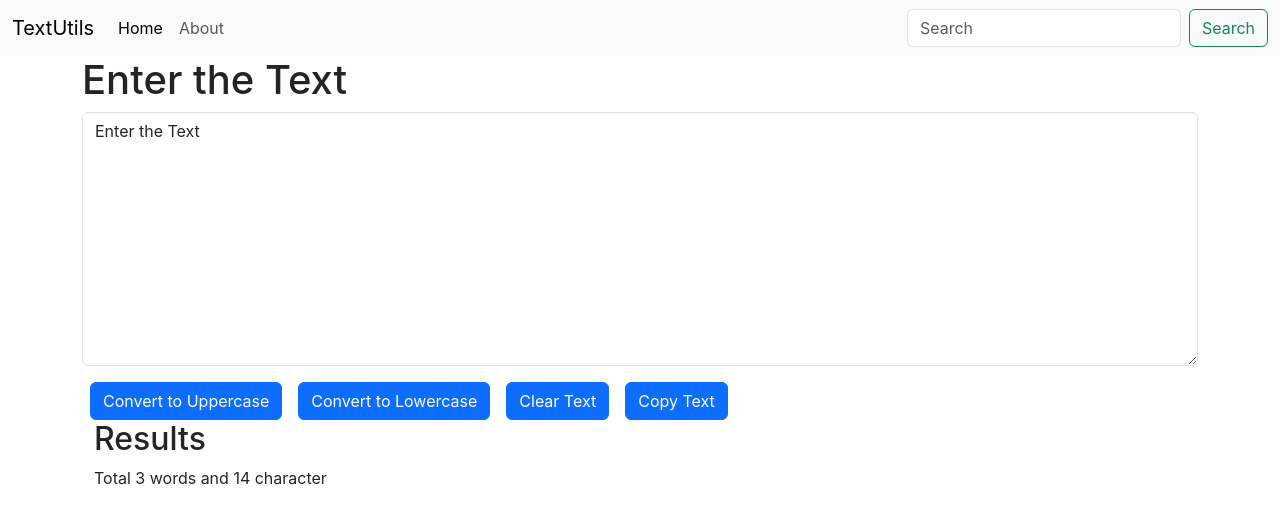
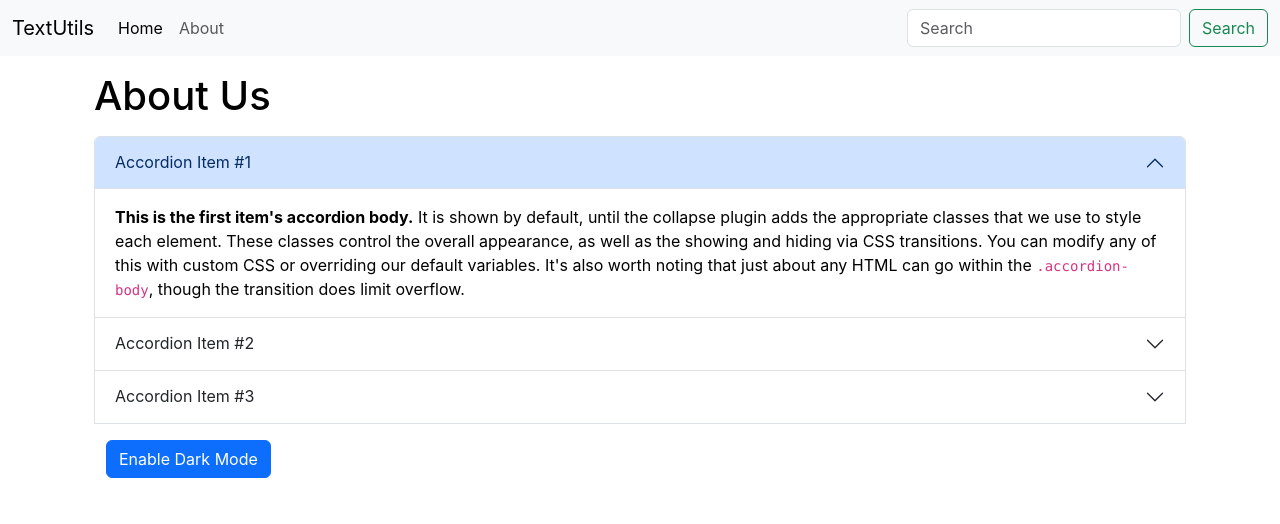
Before and after one commit to argha-paul-2002/TextUtils-App-React, a React (Create React App) app: page / in a window 1280 px wide. Shown: the top 524 px of the page. Built offline with nearby package versions, Linux system fonts and the light colour scheme.

Commit message:
About.js has been modified

```diff
--- a/src/App.js
+++ b/src/App.js
@@ -1,14 +1,16 @@
 // import logo from './logo.svg';
 import "./App.css";
+import About from "./components/About";
 import Navbar from "./components/Navbar";
-import TextForm from "./components/TextForm";
+// import TextForm from "./components/TextForm";
 
 function App() {
   return (
     <>
       <Navbar title="TextUtils" />
       <div className="container">
-        <TextForm heading="Enter the Text" />
+        {/* <TextForm heading="Enter the Text" /> */}
+        <About />
       </div>
     </>
   );
--- a/src/components/About.js
+++ b/src/components/About.js
@@ -1,18 +1,46 @@
 import React from "react";
+import { useState } from "react";
 
 export default function About() {
+
+
+    const [myStyle,setMyStyle] = useState({
+        color:'black',
+        backgroundColor: 'white'
+    })
+const [btntext, setBtnText] = useState("Enable Dark Mode");
+
+    const toggleStyle =()=>{
+        if(myStyle.color === 'black'){
+            setMyStyle({
+                color:'white',
+                backgroundColor: 'grey'
+            })
+            setBtnText("Enable Light Mode")
+        }
+        else{
+            setMyStyle({
+                color:'black',
+                backgroundColor: 'white'
+            })
+            setBtnText("Enable Dark Mode")
+        }
+
+    }
+
 return (
-<div className="container">
-    <div class="accordion" id="accordionExample">
-        <div class="accordion-item">
-            <h2 class="accordion-header">
-                <button class="accordion-button" type="button" data-bs-toggle="collapse" data-bs-target="#collapseOne"
+<div className="container" style={myStyle}>
+    <h1 className="my-3">About Us</h1>
+    <div className="accordion" id="accordionExample" style={myStyle}>
+        <div className="accordion-item" style={myStyle}>
+            <h2 className="accordion-header">
+                <button className="accordion-button" type="button" data-bs-toggle="collapse" data-bs-target="#collapseOne"
                     aria-expanded="true" aria-controls="collapseOne">
                     Accordion Item #1
                 </button>
             </h2>
-            <div id="collapseOne" class="accordion-collapse collapse show" data-bs-parent="#accordionExample">
-                <div class="accordion-body">
+            <div id="collapseOne" className="accordion-collapse collapse show" data-bs-parent="#accordionExample">
+                <div className="accordion-body" >
                     <strong>This is the first item's accordion body.</strong> It is
                     shown by default, until the collapse plugin adds the appropriate
                     classes that we use to style each element. These classes control
@@ -24,15 +52,15 @@ return (
                 </div>
             </div>
         </div>
-        <div class="accordion-item">
-            <h2 class="accordion-header">
-                <button class="accordion-button collapsed" type="button" data-bs-toggle="collapse"
+        <div className="accordion-item" style={myStyle}>
+            <h2 className="accordion-header">
+                <button className="accordion-button collapsed" type="button" data-bs-toggle="collapse"
                     data-bs-target="#collapseTwo" aria-expanded="false" aria-controls="collapseTwo">
                     Accordion Item #2
                 </button>
             </h2>
-            <div id="collapseTwo" class="accordion-collapse collapse" data-bs-parent="#accordionExample">
-                <div class="accordion-body">
+            <div id="collapseTwo" className="accordion-collapse collapse" data-bs-parent="#accordionExample">
+                <div className="accordion-body">
                     <strong>This is the second item's accordion body.</strong> It is
                     hidden by default, until the collapse plugin adds the appropriate
                     classes that we use to style each element. These classes control
@@ -44,15 +72,15 @@ return (
                 </div>
             </div>
         </div>
-        <div class="accordion-item">
-            <h2 class="accordion-header">
-                <button class="accordion-button collapsed" type="button" data-bs-toggle="collapse"
+        <div className="accordion-item" style={myStyle}>
+            <h2 className="accordion-header">
+                <button className="accordion-button collapsed" type="button" data-bs-toggle="collapse"
                     data-bs-target="#collapseThree" aria-expanded="false" aria-controls="collapseThree">
                     Accordion Item #3
                 </button>
             </h2>
-            <div id="collapseThree" class="accordion-collapse collapse" data-bs-parent="#accordionExample">
-                <div class="accordion-body">
+            <div id="collapseThree" className="accordion-collapse collapse" data-bs-parent="#accordionExample">
+                <div className="accordion-body">
                     <strong>This is the third item's accordion body.</strong> It is
                     hidden by default, until the collapse plugin adds the appropriate
                     classes that we use to style each element. These classes control
@@ -64,6 +92,9 @@ return (
                 </div>
             </div>
         </div>
+        <div className="container">
+        <button onClick={toggleStyle} type="button" className="my-3 btn btn-primary">{btntext}</button>
+        </div>
     </div>
 </div>
 );
```
